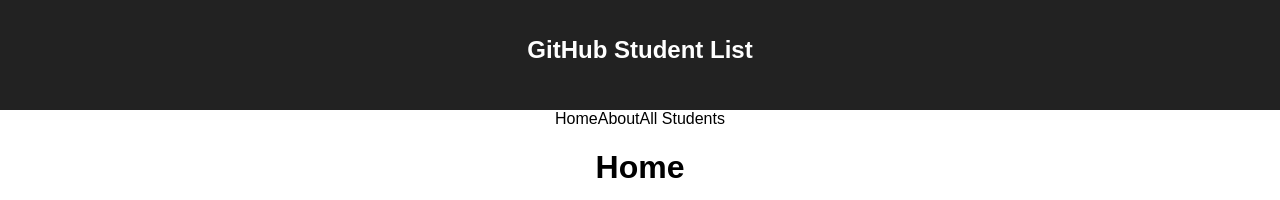
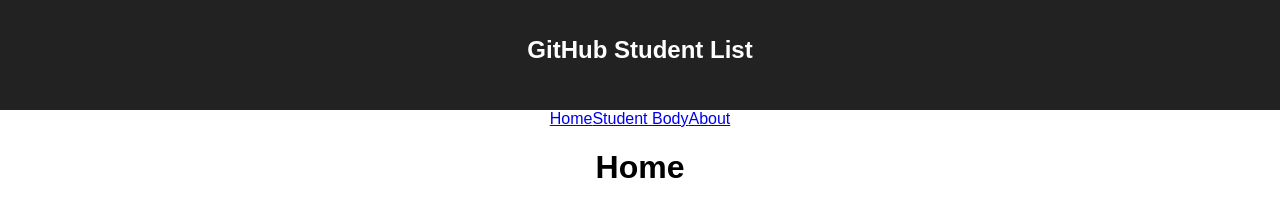
Before and after one commit to A1exMurphy/react-router-practice, a React (Create React App) app: page / in a window 1280 px wide. Shown: the top 200 px of the page. Built offline with nearby package versions, Linux system fonts and the light colour scheme; no server answers.

Commit message:
added Link components to the navigation routes

```diff
--- a/src/components/App/App.jsx
+++ b/src/components/App/App.jsx
@@ -16,11 +16,15 @@ function App() {
             <h1 className="App-title">GitHub Student List</h1>
             </header>
             <Router>
-                {/* <link to="/"> */}
+                <Link to="/">
                     <span>Home</span>
-                {/* </link> */}
+                </Link>
+                <Link to="/allStudents">
+                    <span>Student Body</span>
+                </Link>
+                <Link to="/about">
                     <span>About</span>
-                    <span>All Students</span>
+                </Link>
 
                 <Route exact path="/">
                     <Home />
```
